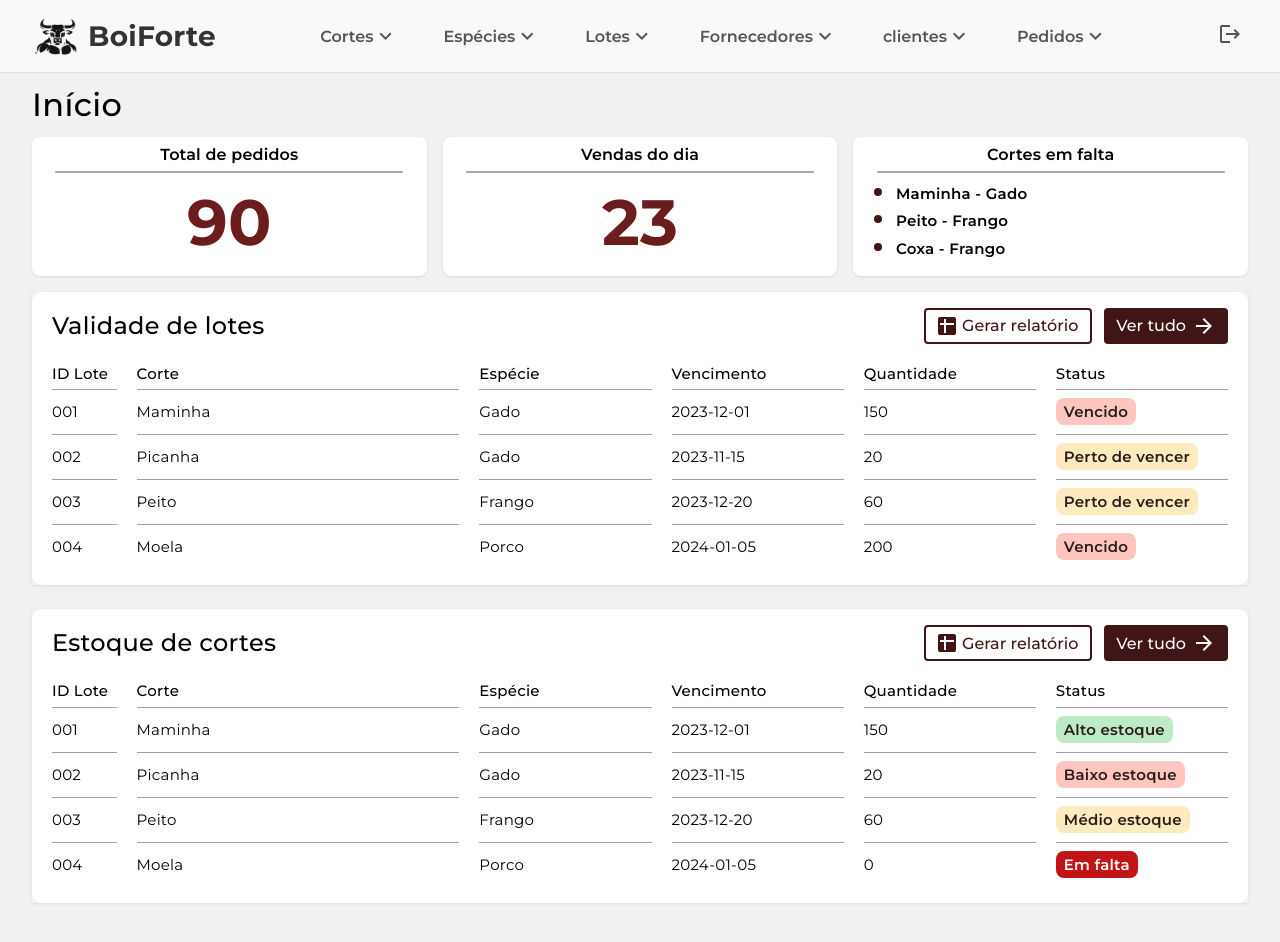
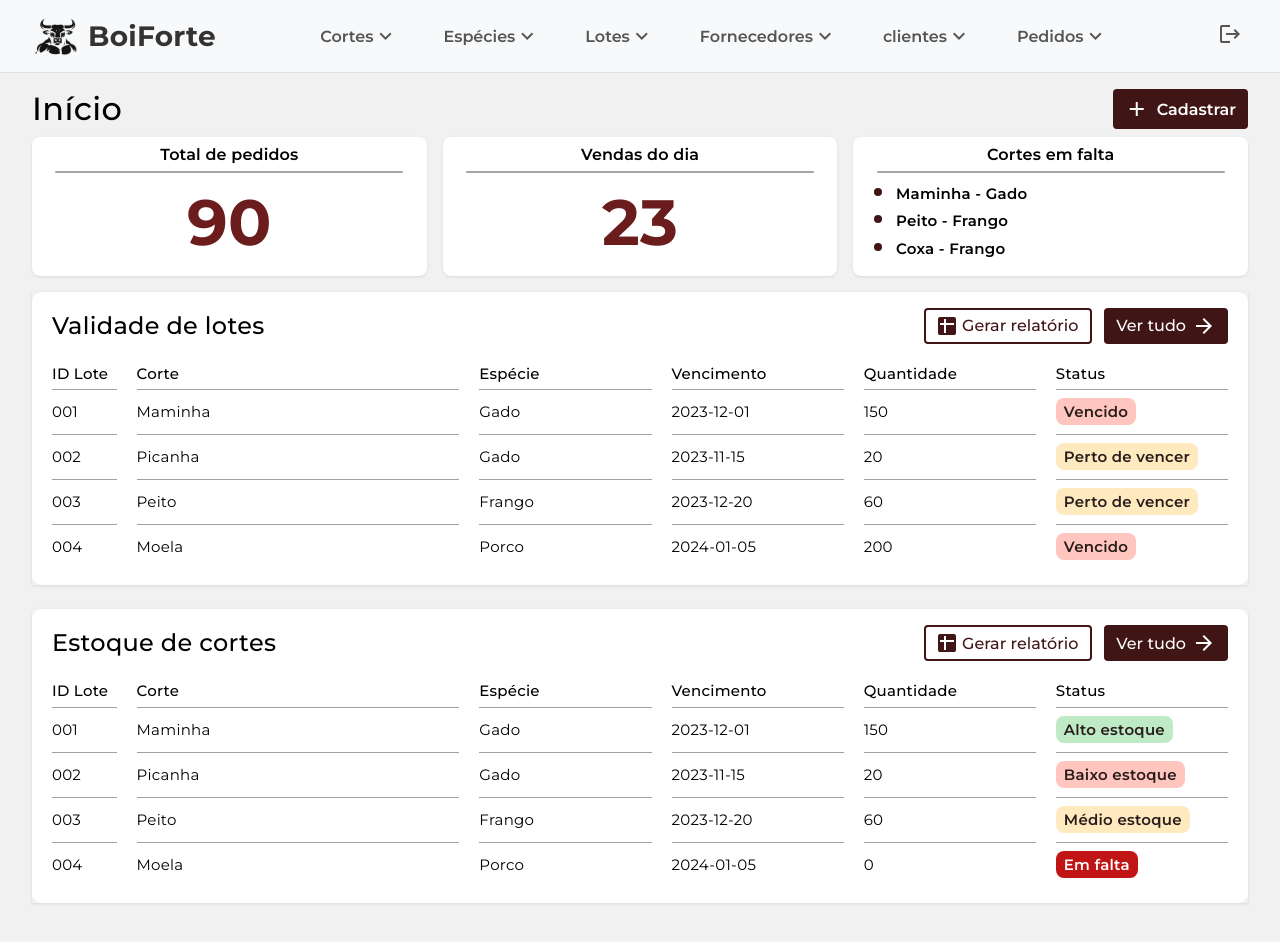
Before and after one commit to wilhelmSt/boiforte-angular, an Angular app: page /dashboard in a window 1280 px wide. Built offline with nearby package versions, Linux system fonts and the light colour scheme; sample sign-in values are in the browser's storage.

Commit message:
feat: dashboard wip

```diff
--- a/src/app/pages/dashboard/dashboard.component.html
+++ b/src/app/pages/dashboard/dashboard.component.html
@@ -1,5 +1,12 @@
 <section class="dashboard">
-  <h2>Início</h2>
+  <div class="dashboard-header">
+    <h2>Início</h2>
+
+    <button>
+      <mat-icon>add</mat-icon>
+      Cadastrar
+    </button>
+  </div>
 
   <div class="cards">
     <div class="card">
--- a/src/app/pages/dashboard/dashboard.component.scss
+++ b/src/app/pages/dashboard/dashboard.component.scss
@@ -9,11 +9,38 @@
 
 .dashboard {
   width: 100%;
-  padding: 1rem 2rem;
+  padding: 1rem 2rem 0;
   background-color: #f1f1f1;
 
-  h2 {
-    font-size: 2rem;
+  .dashboard-header {
+    display: flex;
+    justify-content: space-between;
+    align-items: center;
+    margin-bottom: 8px;
+
+    h2 {
+      font-size: 2rem;
+      margin: 0;
+    }
+
+    button {
+      display: flex;
+      justify-content: center;
+      align-items: center;
+      gap: 8px;
+      border: none;
+      background-color: #401515;
+      color: #fff;
+      border-radius: 4px;
+      font-size: 1rem;
+      font-weight: 600;
+      padding: 8px 12px;
+      cursor: pointer;
+
+      &:hover {
+        filter: opacity(0.8);
+      }
+    }
   }
 
   .cards {
```
